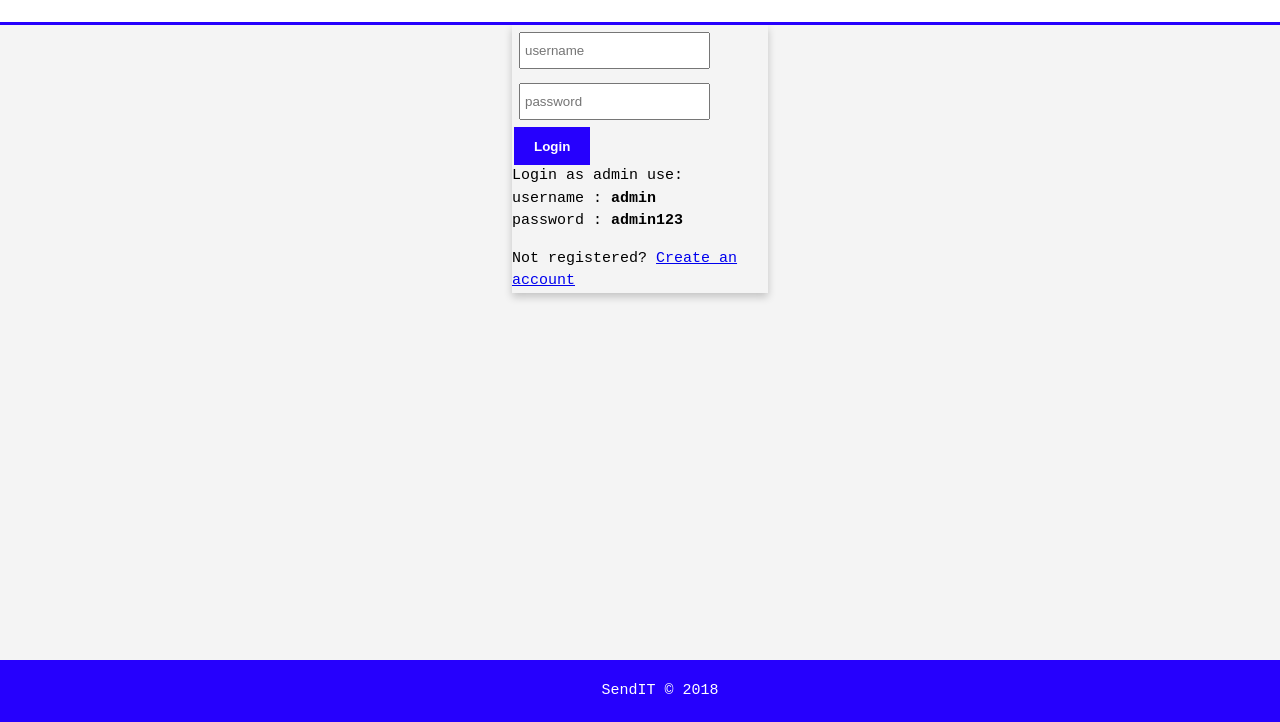
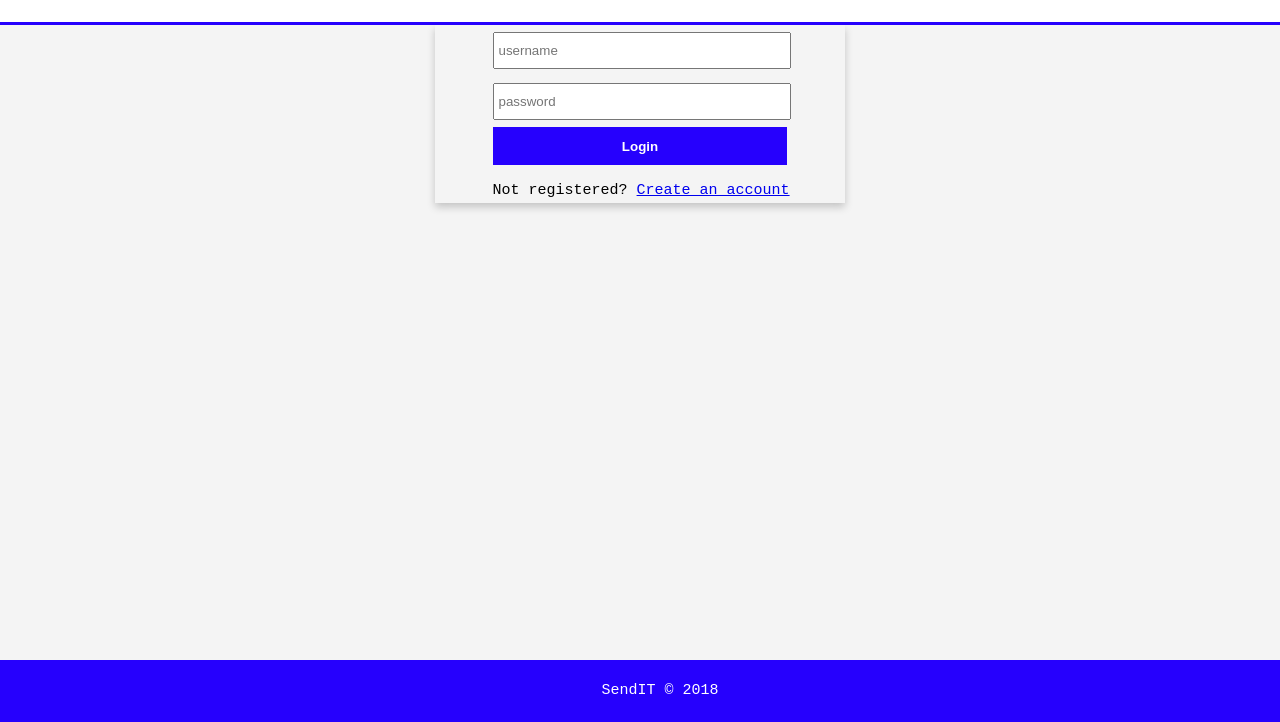
Before and after one commit to niomwungeri-fabrice/andela-dev-challange, a website: page UI/login.html in a window 1280 px wide. Shown: the part 78-800 px from the top of the page. Drawn offline with Linux system fonts and the light colour scheme.

Commit message:
[ch 162064846] login button centered

```diff
--- a/UI/css/style.css
+++ b/UI/css/style.css
@@ -26,6 +26,8 @@ ul{
     margin-left: 2px;
     color:#ffffff;
     font-weight: bold;
+    width: 72%;
+    margin-left:14%;
 }
 .button_2{
     float: right;
@@ -61,6 +63,7 @@ ul{
     height: 25px;
     width: 70%;
     margin:7px;
+    margin-left:14%;
 }
 .input_send{
     padding: 4px;
@@ -214,7 +217,7 @@ footer{
 .login-page, .register-form{
     box-shadow: 0 4px 8px 0 rgba(0,0,0,0.2);
     transition: 0.3s;
-    width:25%;
+    width:40%;
     margin:0 auto;
 }
 table {
@@ -233,3 +236,6 @@ td, th {
 tr:nth-child(even) {
     background-color: #dddddd;
 }
+.message{
+    margin-left:14%;
+}
--- a/UI/login.html
+++ b/UI/login.html
@@ -36,9 +36,6 @@
                     <input id="password" class="input_g" type="password" placeholder="password" /><br>
                     <input class="button_1" type="button" value="Login" id="submit" onclick="validate()"/>
                     <br>
-                    Login as admin use: <br>
-                    username : <b>admin</b><br>
-                    password : <b>admin123</b>
                     <p class="message">Not registered? <a href="signUp.html">Create an account</a></p>
                 </form>
             </div>
```
